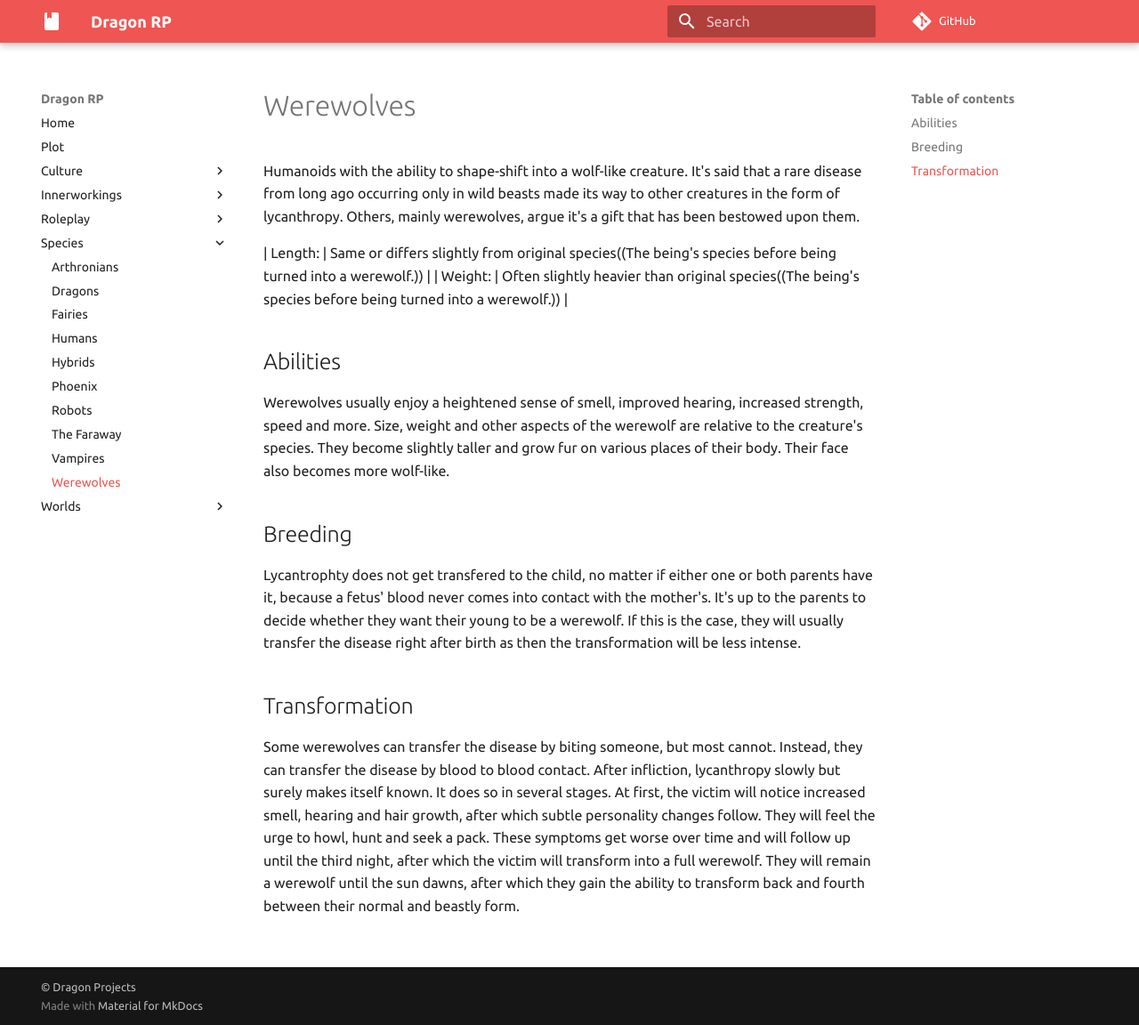
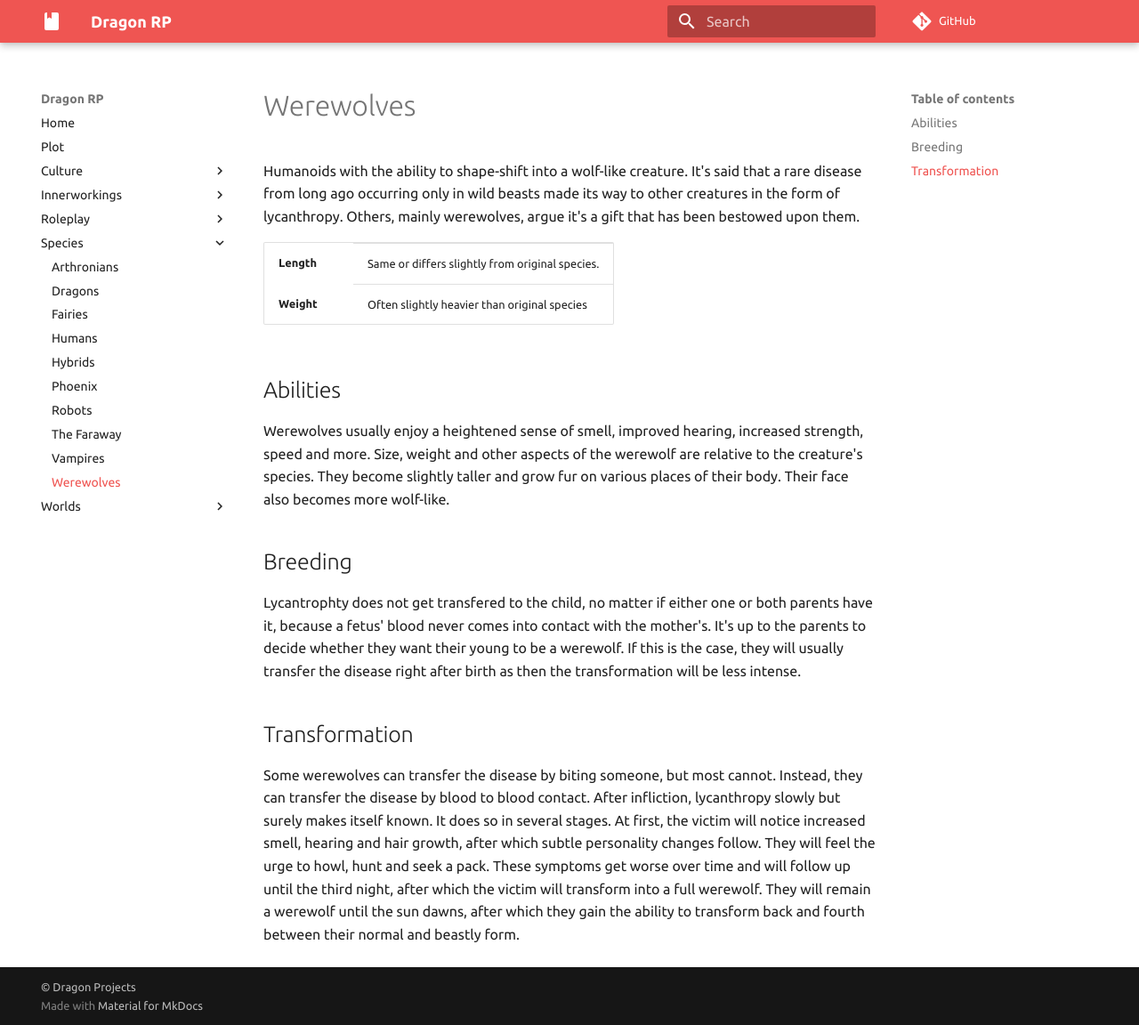
Before and after one commit to dragonprojects/dragonroleplay, an MkDocs documentation site: the page built from docs/Species/Werewolves.md, in a window 1280 px wide and 1152 px high. Shown: the whole window at 89% size. Built offline with MkDocs 1.6.1 and Material for MkDocs 9.7.7, drawn with Linux system fonts in a browser that asks for light colours; comment, search, counter and statistics services are not loaded.

Commit message:
Update Werewolves.md

```diff
--- a/docs/Species/Werewolves.md
+++ b/docs/Species/Werewolves.md
@@ -1,8 +1,16 @@
 # Werewolves
 Humanoids with the ability to shape-shift into a wolf-like creature. It's said that a rare disease from long ago occurring only in wild beasts made its way to other creatures in the form of lycanthropy. Others, mainly werewolves, argue it's a gift that has been bestowed upon them.
 
-| Length: | Same or differs slightly from original species((The being's species before being turned into a werewolf.)) |
-| Weight: | Often slightly heavier than original species((The being's species before being turned into a werewolf.)) |
+<table>
+  <tr>
+    <th>Length</th>
+    <td>Same or differs slightly from original species.</td>
+  </tr>
+  <tr>
+    <th>Weight</th>
+    <td>Often slightly heavier than original species</td>
+  </tr>
+</table>
 
 ## Abilities
 Werewolves usually enjoy a heightened sense of smell, improved hearing, increased strength, speed and more. Size, weight and other aspects of the werewolf are relative to the creature's species. They become slightly taller and grow fur on various places of their body. Their face also becomes more wolf-like.
```
